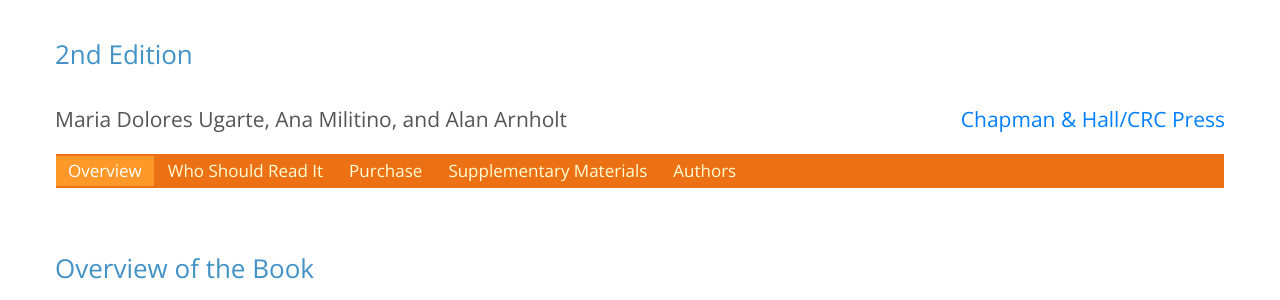
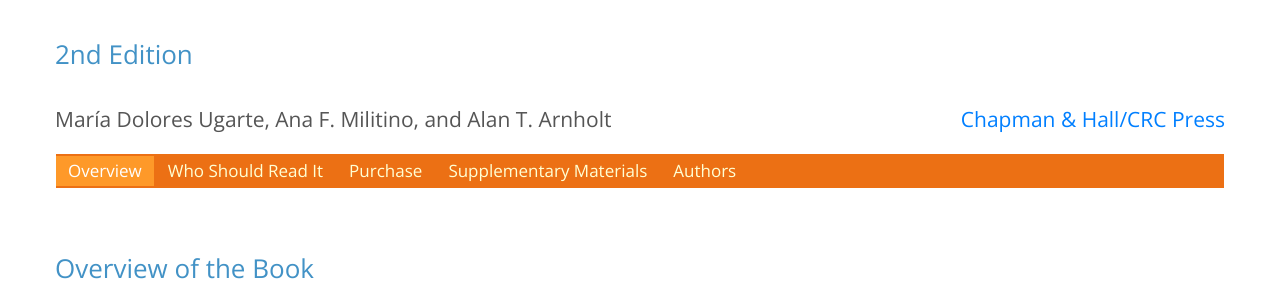
Before and after one commit to alanarnholt/PASWR2E-Book, a Jekyll site: the page built from index.html, in a window 1280 px wide and 900 px high. Shown: the part 276-576 px from the top of the window. Built offline with Jekyll 4.4.1, drawn with Linux system fonts in a browser that asks for light colours; Markdown is read by kramdown in place of the engine named in the settings.

Commit message:
Correct names

```diff
--- a/_layouts/default.html
+++ b/_layouts/default.html
@@ -16,7 +16,7 @@
           <p class="pull-right lead">
            <a href="http://www.crcpress.com/">Chapman &amp; Hall/CRC Press</a><br>
           </p>
-          <p class="lead">Maria Dolores Ugarte, Ana Militino, and Alan Arnholt</p>
+          <p class="lead">Mar&iacute;a Dolores Ugarte, Ana F. Militino, and Alan T. Arnholt</p>
         </div>
       </div>
 
```
